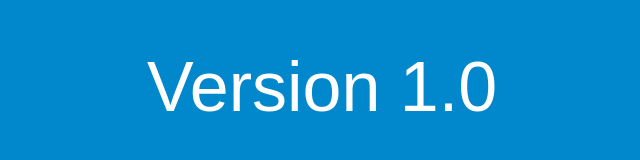
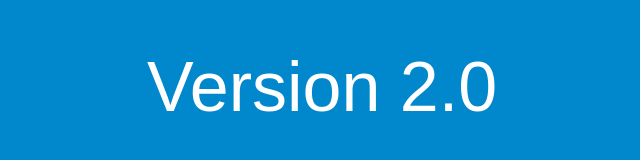
Before and after one commit to subbaraju12345/myrepo, a plain HTML site: page index.html in a window 1280 px wide. Shown: the full height of the page, 318-958 px from the left. Drawn offline with Linux system fonts and the light colour scheme.

Commit message:
Update index.html

```diff
--- a/index.html
+++ b/index.html
@@ -26,7 +26,7 @@
 </head>
 <body>
   <div align="center">
-    <h1>Version 1.0</h1>
+    <h1>Version 2.0</h1>
   </div>
 </body>
 </html>
```
